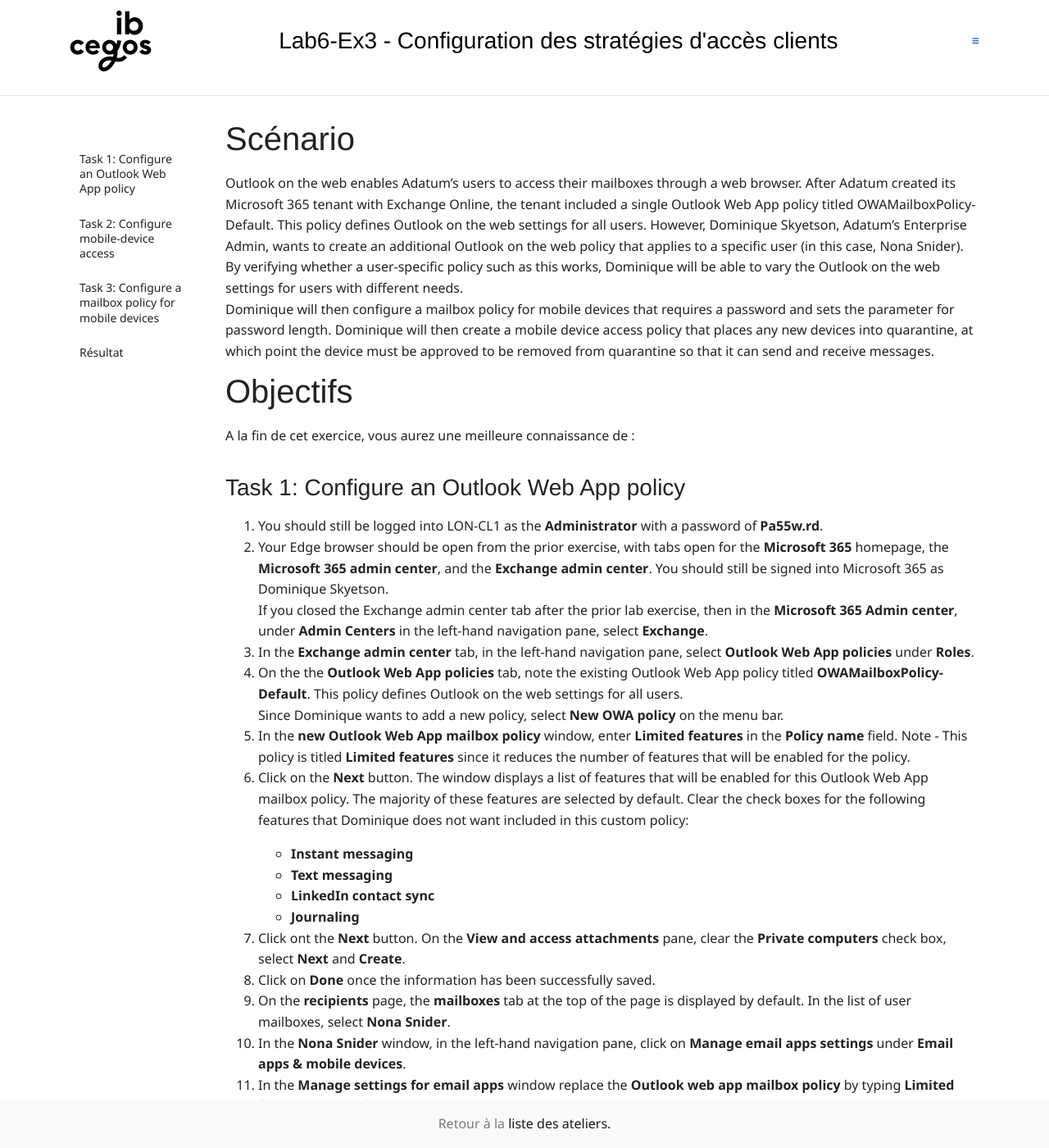
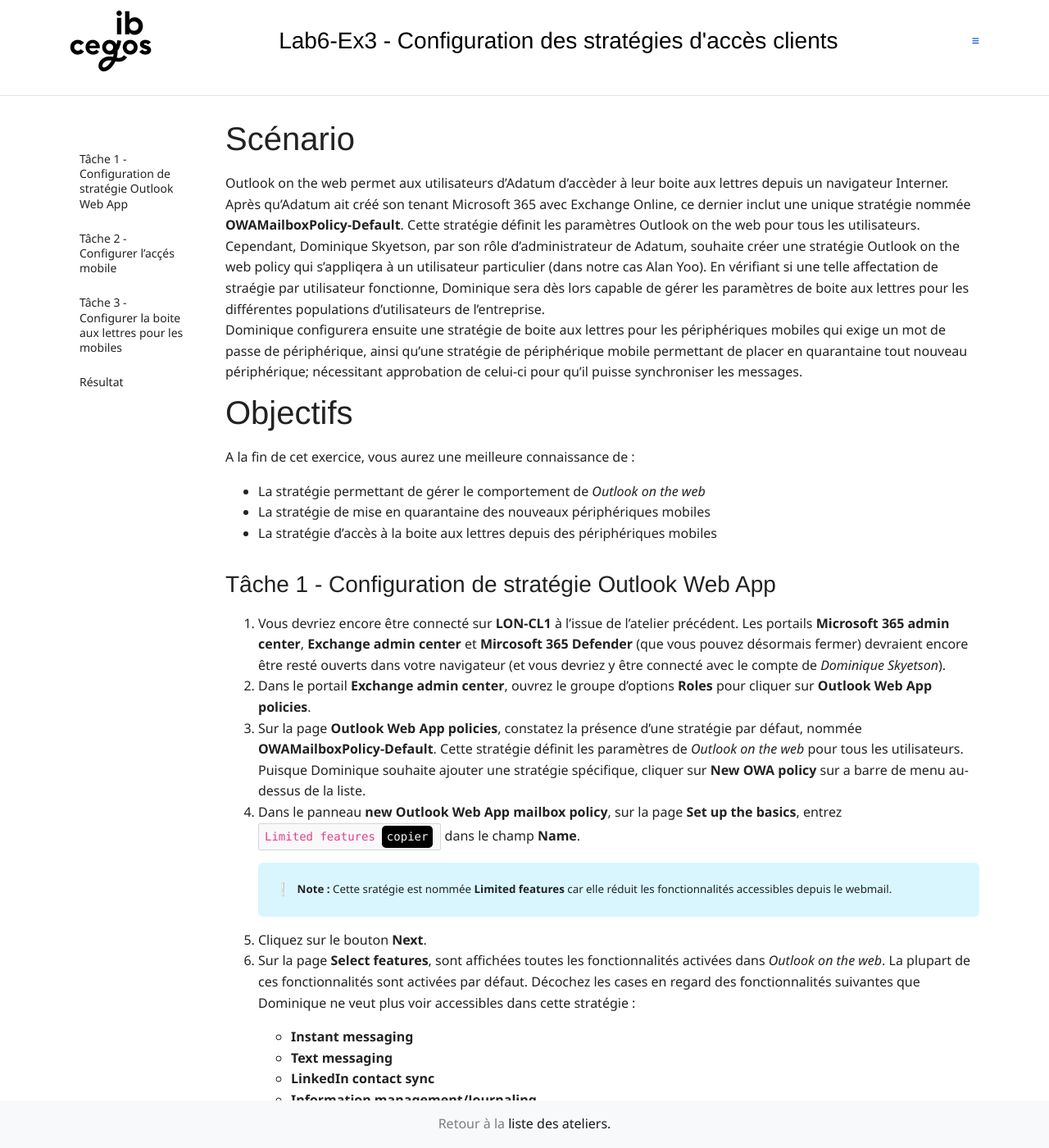
Before and after one commit to renaudwangler/ib-labs, a Jekyll site: the page built from msms030fr/lab6e3.md, in a window 1280 px wide and 1400 px high. Shown: the whole window at 82% size. Built offline with Jekyll 4.4.1, drawn with Linux system fonts in a browser that asks for light colours; nearby versions of some CDN libraries; comment, search, counter and statistics services are not loaded; some of the changed text lies outside the part shown.

Commit message:
msms030l6e3 v0

````diff
--- a/msms030fr/lab6e3.md
+++ b/msms030fr/lab6e3.md
@@ -4,79 +4,80 @@ title: "Lab6-Ex3 - Configuration des stratégies d'accès clients"
 length: "00"
 ---
 # Scénario
-Outlook on the web enables Adatum's users to access their mailboxes through a web browser. After Adatum created its Microsoft 365 tenant with Exchange Online, the tenant included a single Outlook Web App policy titled OWAMailboxPolicy-Default. This policy defines Outlook on the web settings for all users. However, Dominique Skyetson, Adatum's Enterprise Admin, wants to create an additional Outlook on the web policy that applies to a specific user (in this case, Nona Snider). By verifying whether a user-specific policy such as this works, Dominique will be able to vary the Outlook on the web settings for users with different needs.
-Dominique will then configure a mailbox policy for mobile devices that requires a password and sets the parameter for password length. Dominique will then create a mobile device access policy that places any new devices into quarantine, at which point the device must be approved to be removed from quarantine so that it can send and receive messages.
+Outlook on the web permet aux utilisateurs d'Adatum d'accèder à leur boite aux lettres depuis un navigateur Interner. Après qu'Adatum ait créé son tenant Microsoft 365 avec Exchange Online, ce dernier inclut une unique stratégie nommée **OWAMailboxPolicy-Default**. Cette stratégie définit les paramètres Outlook on the web pour tous les utilisateurs. Cependant, Dominique Skyetson, par son rôle d'administrateur de Adatum, souhaite créer une stratégie Outlook on the web policy qui s'appliqera à un utilisateur particulier (dans notre cas Alan Yoo). En vérifiant si une telle affectation de straégie par utilisateur fonctionne, Dominique sera dès lors capable de gérer les paramètres de boite aux lettres pour les différentes populations d'utilisateurs de l'entreprise.
+Dominique configurera ensuite une stratégie de boite aux lettres pour les périphériques mobiles qui exige un mot de passe de périphérique, ainsi qu'une stratégie de périphérique mobile permettant de placer en quarantaine tout nouveau périphérique; nécessitant approbation de celui-ci pour qu'il puisse synchroniser les messages.
 
 # Objectifs
 A la fin de cet exercice, vous aurez une meilleure connaissance de :
+- La stratégie permettant de gérer le comportement de *Outlook on the web*
+- La stratégie de mise en quarantaine des nouveaux périphériques mobiles
+- La stratégie d'accès à la boite aux lettres depuis des périphériques mobiles
 
 
-## Task 1: Configure an Outlook Web App policy
-1. You should still be logged into LON-CL1 as the **Administrator** with a password of **Pa55w.rd**.
-1. Your Edge browser should be open from the prior exercise, with tabs open for the **Microsoft 365** homepage, the **Microsoft 365 admin center**, and the **Exchange admin center**. You should still be signed into Microsoft 365 as Dominique Skyetson.
-	If you closed the Exchange admin center tab after the prior lab exercise, then in the **Microsoft 365 Admin center**, under **Admin Centers** in the left-hand navigation pane, select **Exchange**.
-1. In the **Exchange admin center** tab, in the left-hand navigation pane, select **Outlook Web App policies** under **Roles**.
-1. On the the **Outlook Web App policies** tab, note the existing Outlook Web App policy titled **OWAMailboxPolicy-Default**. This policy defines Outlook on the web settings for all users.
-	Since Dominique wants to add a new policy, select **New OWA policy** on the menu bar.
-1. In the **new Outlook Web App mailbox policy** window, enter **Limited features** in the **Policy name** field. Note - This policy is titled **Limited features** since it reduces the number of features that will be enabled for the policy.
-1. Click on the **Next** button. The window displays a list of features that will be enabled for this Outlook Web App mailbox policy. The majority of these features are selected by default. Clear the check boxes for the following features that Dominique does not want included in this custom policy:
+## Tâche 1 - Configuration de stratégie Outlook Web App
+1. Vous devriez encore être connecté sur **LON-CL1** à l'issue de l'atelier précédent. Les portails **Microsoft 365 admin center**, **Exchange admin center** et **Mircosoft 365 Defender** (que vous pouvez désormais fermer) devraient encore être resté ouverts dans votre navigateur (et vous devriez y être connecté avec le compte de *Dominique Skyetson*).
+1. Dans le portail **Exchange admin center**, ouvrez le groupe d'options **Roles** pour cliquer sur **Outlook Web App policies**.
+1. Sur la page **Outlook Web App policies**, constatez la présence d'une stratégie par défaut, nommée **OWAMailboxPolicy-Default**. Cette stratégie définit les paramètres de
+ *Outlook on the web* pour tous les utilisateurs.
+	Puisque Dominique souhaite ajouter une stratégie spécifique, cliquer sur **New OWA policy** sur a barre de menu au-dessus de la liste.
+1. Dans le panneau **new Outlook Web App mailbox policy**, sur la page **Set up the basics**, entrez ```Limited features``` dans le champ **Name**.
+	>**Note :** Cette sratégie est nommée **Limited features** car elle réduit les fonctionnalités accessibles depuis le webmail.
+1. Cliquez sur le bouton **Next**.
+1. Sur la page **Select features**, sont affichées toutes les fonctionnalités activées dans *Outlook on the web*. La plupart de ces fonctionnalités sont activées par défaut. Décochez les cases en regard des fonctionnalités suivantes que Dominique ne veut plus voir accessibles dans cette stratégie :
 	- **Instant messaging**
 	- **Text messaging**
 	- **LinkedIn contact sync**
-	- **Journaling**
-1. Click ont the **Next** button. On the **View and access attachments** pane, clear the **Private computers** check box, select **Next** and **Create**.
-1. Click on **Done** once the information has been successfully saved.
-4. On the **recipients** page, the **mailboxes** tab at the top of the page is displayed by default. In the list of user mailboxes, select **Nona Snider**.
-5. In the **Nona Snider** window, in the left-hand navigation pane, click on **Manage email apps settings** under **Email apps & mobile devices**.
-7. In the **Manage settings for email apps** window replace the **Outlook web app mailbox policy** by typing **Limited features**, then select **Save**.
-8. Close the **Nona Snider** pane once the information is successfully saved.
-9. You will now open **Outlook 2019**. Select the Windows icon in the bottom left-hand corner of the taskbar. In the program menu that appears, scroll down and select **Outlook**.
-	>If a **Microsoft Office Activation Wizard** appears that indicates this copy of Microsoft Office is not activated, select **Close**.
-10. By default Outlook should open for the tenant admin account (the global Administrator, whose email address end with @xxx.onmicrosoft.com). However, if you are instead prompted for user credentials in a dialog box, enter your global administator account.
-11. If a **Stay signed in to all your apps** window appears, click on the **No, sign in to this app only** link.
-12. In **Outlook 2019**, select **New Email**.
-13. In the **new email** window, select the **To** button, and in the list of users that appears, select **Nona Snider**, select **To**, and then select **OK**.
-14. In the **Subject** box, enter **Attachment Test**.
-15. In the ribbon, select **Attach File**, and then Select **Browse This PC**.
-16. In the **Insert File** window, browse to **C:\Windows\Logs\DISM**, select **dism.log**, and then select **Insert**.
-17. Select **Send**.
-18. After sending the email, close Outlook 2019.
-19. Switch to **LON-CL2**.
-20. **Outlook** (web version) should still be open from a previous lab; however, you should be logged in as the global Administrator from the first exercise in this lab. Therefore, you must log out from Outlook as the global Administrator and log back in as Nona.
-	To do so, select the Administrator's user icon (the circle with the initials) in the upper right corner of the screen, then select **Sign out**, enter **https://outlook.office365.com** in the address bar, sign in as Nona Snider (**nona@xxx.onmicrosoft.com**, where xxx is your tenant ID), and enter **Pa55w.rd** as password.
-1. In Nona's **Inbox**, select the email that you just sent from the **MOD Administrator** that contains the **Attachment Test** subject.
-1. Select the **dism.log** message attachment.
-1. A message should appear indicating that you do not have permission to download files.
-	>**Note:** In some cases, it may take a few minutes for the new Outlook Web App mailbox policy to take effect, so you may not see this message at this time.
-1. Close the message attachment window.
-1. Leave the Edge browser open and and all its tabs.
+	- **Information management/Journaling**
+1. Cliquez sur le bouton **Next**.
+1. sur la page **View and access attachments**, décochez la case sous **Private computers**.
+1. Cliquez sur **Next** puis **Create**.
+1. Cliquez sur **Done** une fois que la stratégie a été créée.
+1. Dans le menu de navigation du portail **Exchange admin center**, cliquez sur **Mailboxes** dans le groupe d'options **Recipients**.
+1. Sur la page **Manage mailboxes**, cliquez sur la ligne correspondante à l'utilisateur **Alan Yoo**.
+1. Sur le panneau d'informations de **Alan Yoo** qui s'affiche, cliquez sur **Manage email apps settings** dans la section **Email apps & mobile devices**.
+1. Sur la page **Manage settings for email apps**, remplacez (vous pouvez cliquer sur le **x** à droite de la stratégie actuelle) le contenu du champ **Outlook web app mailbox policy** en tapant ```Limited features```.
+1. Sélectionnez votre stratégie **Limited features** avant de cliquer sur **Save**.
+1. Fermez le panneau d'information d'**Alan Yoo** une fois le changement sauvegardé.
+1. Vous allez maintenant ouvrir le client Outlook sur LON-CL2. Basculez sur la machine virtuelle **LON-CL2** sur laquelle vous devriez être connecté avec l'utlisateur **.\admin**. Cliquez sur le bouton **Démarrer** de la barre des tâches et, dans le menu **Démarrer**, cliquez sur **Outlook**.
+1. Si votre client Outlook n'est pas configuré, configurez le, par exemple, pour le compte de Alan Yoo (alan@WWLxxxxx.onmicrosoft.com).
+1. Dans **Outlook**, cliquez sur **+ New Email**.
+1. Dans la fenêtre de composition de nouveau message, cliquez sur le bouton **To** et, dans la liste des utilisateurs qui apparaît, sélectionnez **Alan Yoo** avant de cliquer sur **To** et **OK**.
+1. Dans le champ **Subject**, entrez ```Attachment Test```.
+1. Dans le bandeau, cliquez sur l'icône de pièce jointe et choisissez **Browse This PC**.
+1. Dans la fenêtre **Insert File**, naviguez vers **C:\Windows\Logs\DISM**, sélectionnez **dism.log** puis cliquez sur **Insert**.
+1. Cliquez sur **Send**.
+1. Après que le message soit envoyé, fermez Outlook.
+1. Si un navigateur Internet est ouvert sur LON-CL2, fermez-le. Lancez ensuite une nouvelle session de navigation en cliquant sur l'icône de **Edge** dans la barre des tâches.
+1. Ouvrez *Outlook on the Web* pour **Alan Yoo** en vous rendant à l'adresse suivante : ```https://outlook.office365.com```. Si la boite aux lettres de Alan ne s'ouvre pas, connectez-vous avec son compte (**alan@WWLxxxxx.onmicrosoft.com** et le mot de passe **Pa55w.rd**).
+1. Dans la boite de réception de Alan (*Inbox*), sélectionnez le message reçu de la tâche précédente dont le sujet est **Attachment Test**.
+1. Sélectionnez la flèche descendante à droite du fichier joint **dism.log**.
+1. Dans la boite de Alan, vous ne devriez pas avoir l'option **Donwload** si la stratégie s'est correctement appliquée.
+	>**Note :** La prise en coimpte de votre stratégie peut prendre quelques minutes. Vous pouvez aussi essayer de faire un *force-refresh* de votre navigateur pour vous assurer que le moteur de webmail que Alan utilise n'est pas celui qui a été précédemment mis en cache par exemple.
+1. Conservez votre navigateur Internet ouvert pour les ateliers suivants.
 
-## Task 2: Configure mobile-device access
-In this task, you will create a mobile device access policy that places any new devices into quarantine, at which point the device must be approved to be removed from quarantine so that it can send and receive messages.
-1. Switch to **LON-CL1**, where you should still be logged in as the **Administrator** with a password of **Pa55w.rd**.
-1. Your Edge browser should be open from the prior exercise, with tabs open for the **Microsoft 365** homepage, the **Microsoft 365 admin center**, and the **Exchange admin center**. You should still be signed into Microsoft 365 as Dominique Skyetson.
-	If you closed the Exchange admin center tab after the prior lab exercise, then in the **Microsoft 365 Admin center**, under **Admin Centers** in the left-hand navigation pane, select **Exchange**.
-1. In the **Exchange admin center**, in the left-hand navigation pane, select **Mobile device access** under the **mobile** section.
-1. On the **Quarantined Devices** page, click on the **Edit** button.
-1. In the **Exchange ActiveSync access settings** window, under the **Connection Settings** section, select the **Quarantine – Let me decide to block or allow later** option.
-1. Under the **Quarantine Notification Email Messages** section, enter your global administrator account.
-1. In the **Exchange ActiveSync access settings** window, select **Save** and close the **Exchange ActiveSync access settings** window.
-1. Leave the Edge browser open and and all its tabs.
+## Tâche 2 - Configurer l'acçés mobile
+Dans cette tâche, vous allez créer une stratégie d'accès mobile qui place tous les nouveaux périphériques mobiles en quarantaine, après quoi la synchronisation de ces nouveaux périphériques devra être validée par un administrateur.
+1. Basculez sur **LON-CL1**. Les portails **Microsoft 365 admin center** et **Exchange admin center** devraient encore être resté ouverts dans votre navigateur (et vous devriez y être connecté avec le compte de *Dominique Skyetson*).
+1. Dans le portail **Exchange admin center**, ouvrez le groupe d'options **Mobile** pour cliquer sur **Mobile device access**.
+1. Sur la page **Quarantined Devices**, cliquez sur le bouton **Edit** en haut à droite.
+1. Dans le panneau **Exchange ActiveSync access settings** qui s'affiche, dans la section **Connection Settings**, sélectionnez l'option **Quarantine – Let me decide to block or allow later**.
+1. Sous la section **Quarantine Notification Email Messages**, enter l'adresse email de Dominique (**dom@WWLxxxxx.onmicrosoft.com**).
+1. Cliquez sur le bouton **Save** avatn de fermer le panneau **Exchange ActiveSync access settings**.
+1. Conservez votre navigateur Internet ouvert pour la tâche suivante.
 
-## Task 3: Configure a mailbox policy for mobile devices
-In this task, you will configure a mailbox policy for mobile devices that requires a password and sets the parameter for password length.
-1. You should still be logged into **LON-CL1** as the **Administrator** with a password of **Pa55w.rd**.
-1. Your Edge browser should be open from the prior exercise, with tabs open for the **Microsoft 365** homepage, the **Microsoft 365 admin center**, and the **Exchange admin center**. You should still be signed into Microsoft 365 as Dominique Skyetson.
-	If you closed the Exchange admin center tab after the prior lab exercise, then in the **Microsoft 365 Admin center**, under **Admin Centers** in the left-hand navigation pane, select **Exchange**.
-1. In the **Exchange admin center**, select the **Mobile device mailbox policy** from the **Mobile** section.
-1. On the **Mobile device mailbox policy** page, click on the **Default** policy.
-1. In the **Edit mobile device mailbox policy** window, select the **security** tab in the left-hand navigation pane.
-1. In the **security** tab, select the **Require a mobile device mailbox password** check box that appears at the top of the window.
-1. Select the **Allow simple passwords** check box (if it's not already selected).
-1. Select the **Minimum password length** check box, enter a value of **6**.
-1. In the **Password recycle count** field, enter a value of **5**, select **Save**, and then close the **Edit mobile device mailbox policy** once the information is successfully saved.
-11. Leave the Edge browser and all its tabs open.
+## Tâche 3 - Configurer la boite aux lettres pour les mobiles
+Dans cette tâche, vous allez configurer une stratégie de boite aux lettres accédée par les périphériques mobiles afin d'exiger un mot de passe de périphérique et une longeur minimum dudit mot de passe.
+1. Dans le portail **Exchange admin center**, ouvrez le groupe d'options **Mobile** pour cliquer sur **Mobile device mailbox policy**.
+1. Sur la page **Mobile device mailbox policy**, cliquez sur la stratégie **Default**.
+1. Sur le panneau **Edit mobile device mailbox policy**, cliquez sur l'onglet **security** pour l'afficher en lieu et place de l'onglet *General*.
+1. Sur l'onglet **Security**, cochez la case en regard de **Require a mobile device mailbox password**.
+1. Cochez la case en face de **Allow simple passwords** (si elle n'est pas déjà cochée).
+1. Dans le champ **Minimum password length**, entrez une valeur de **6**.
+1. Dans le champ **Password recycle count**, entrez une valeur de **5**.
+1. Cliquez sur **Save** et fermez le panneau **Edit mobile device mailbox policy** une fois vos chanegments sauvegardés.
+1. Conservez votre navigateur Internet ouvert pour les ateliers suivants.
 
 ## Résultat
+Dans cet exerice, vous avez découvert les stratégie permettant de gèrer le comportement du webmail et de l'utilisation de Echange Online depuis des périphériques mobiles.
 
 # Fin de l'atelier 6
````
Also changed, not shown: msms030fr/index.md (+1 -1 lines), msms030fr/lab4e1.md (+1 -1 lines), msms030fr/lab4e3.md (+3 -3 lines), msms030fr/lab5e1.md (+2 -2 lines), msms030fr/lab6e1.md (+1 -1 lines).
